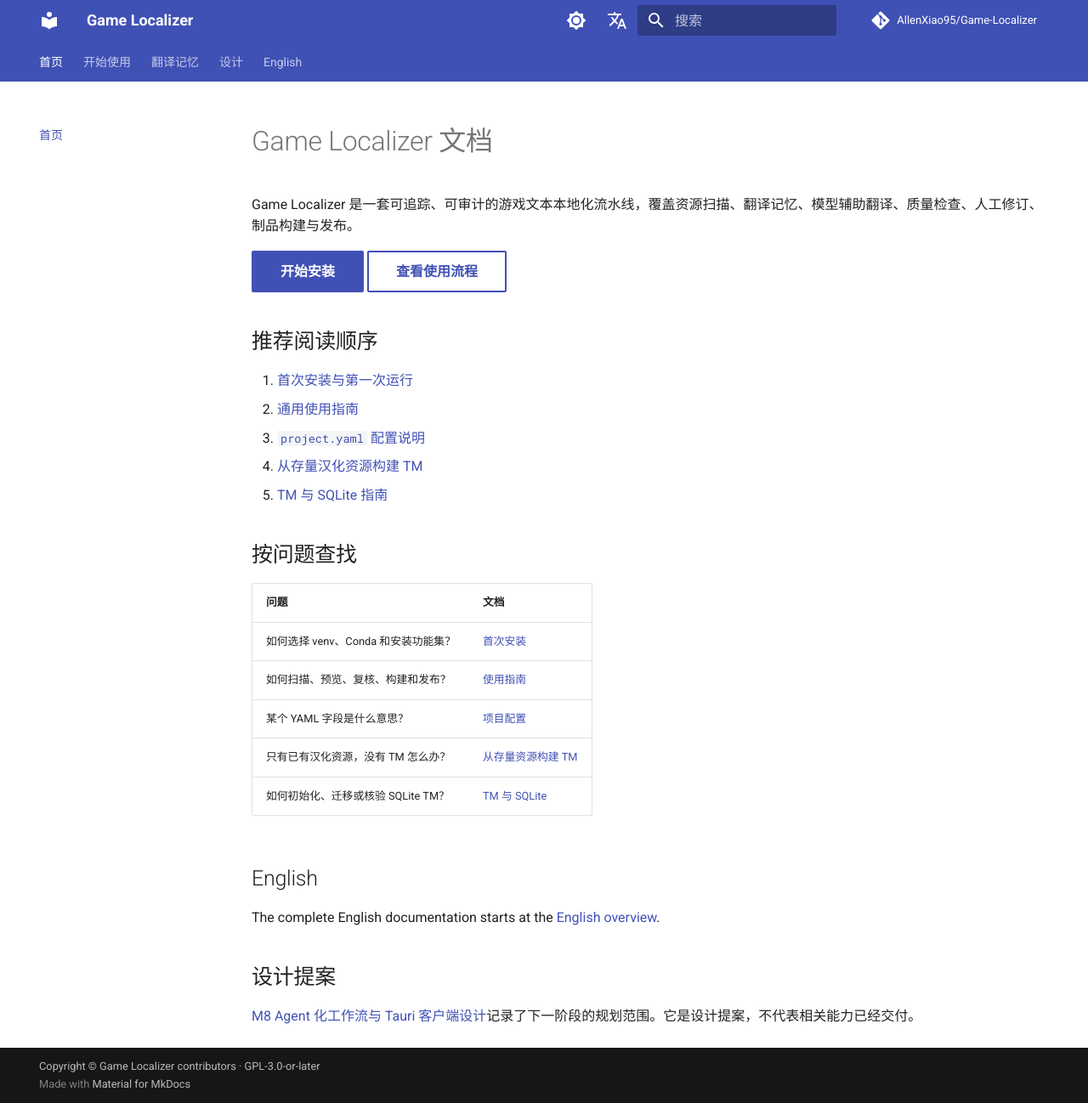
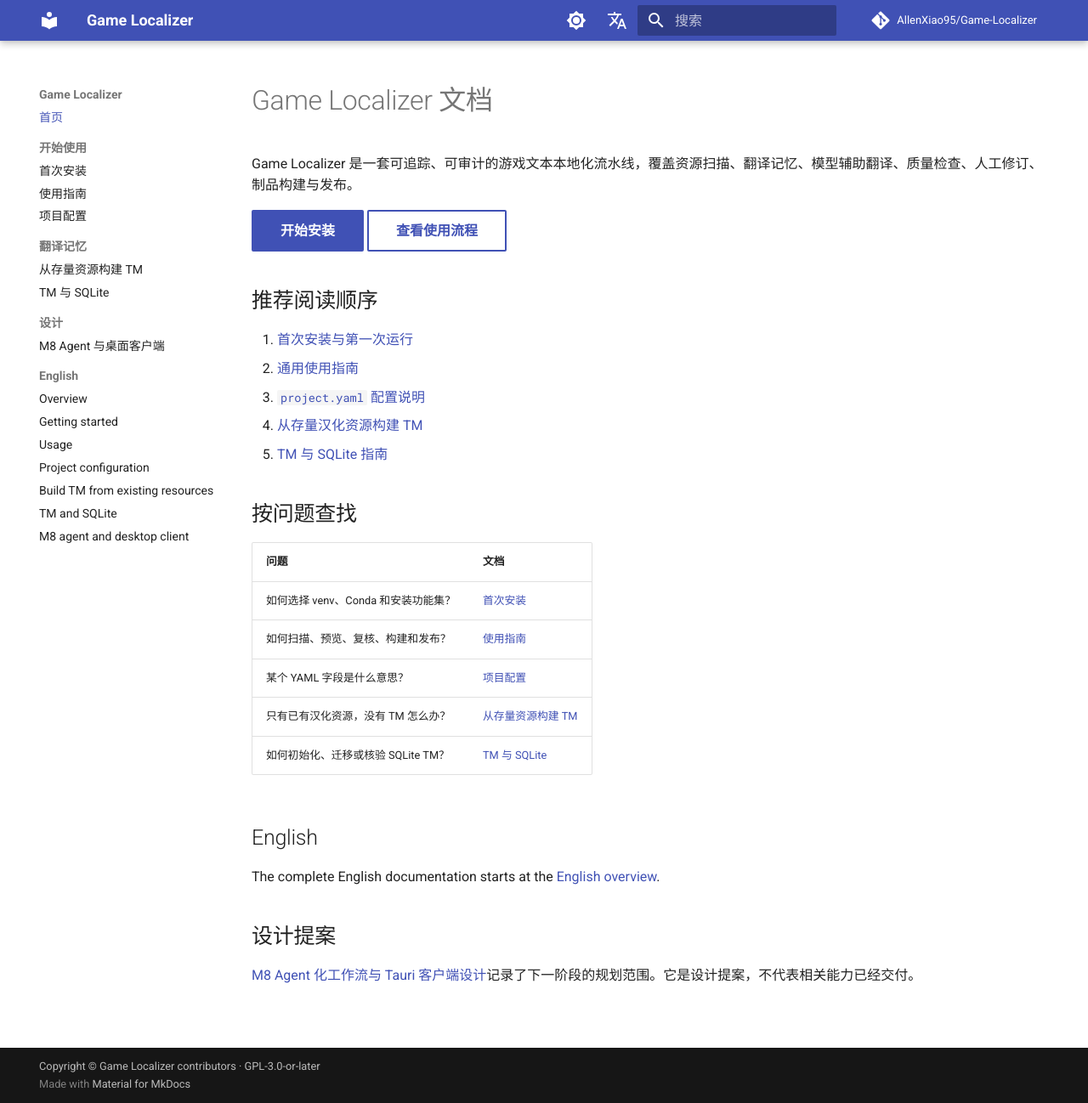
Before and after one commit to AllenXiao95/Game-Localizer, an MkDocs documentation site: the page built from docs/index.md, in a window 1280 px wide and 1298 px high. Shown: the whole window at 85% size. Built offline with MkDocs 1.6.1 and Material for MkDocs 9.7.7, drawn with Linux system fonts in a browser that asks for light colours; comment, search, counter and statistics services are not loaded.

Commit message:
fix(ci): restore docs deployment and test reliability
Restore the Material for MkDocs navigation experience by replacing tab-only navigation with an expanded sidebar, breadcrumbs, and a following table of contents.

Grant the documentation build job the GitHub Pages and OIDC permissions required by configure-pages, and move checkout/setup-python to their Node 24-compatible major versions.

Declare Click as a direct runtime dependency so clean installations no longer rely on Typer's removed transitive dependency across the Pydantic test matrix.

Verification: mkdocs build --strict; 692 unittest cases passed.

```diff
--- a/mkdocs.yml
+++ b/mkdocs.yml
@@ -24,10 +24,12 @@
         icon: material/brightness-4
         name: 切换到浅色模式
   features:
-    - navigation.tabs
     - navigation.sections
+    - navigation.expand
+    - navigation.path
     - navigation.tracking
     - navigation.top
+    - toc.follow
     - search.highlight
     - search.suggest
     - content.code.copy
--- a/pyproject.toml
+++ b/pyproject.toml
@@ -12,6 +12,7 @@
 ]
 requires-python = ">=3.10"
 dependencies = [
+  "click>=8,<9",
   "polib>=1.2",
   "pydantic>=1.10,<3",
   "PyYAML>=6",
```
Also changed, not shown: 2 other files.
